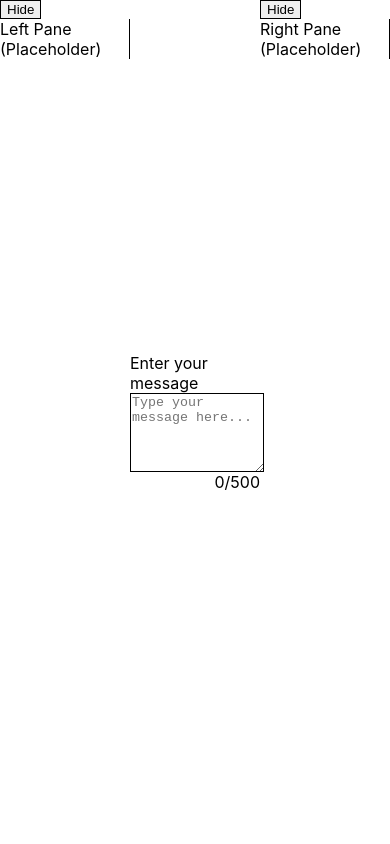
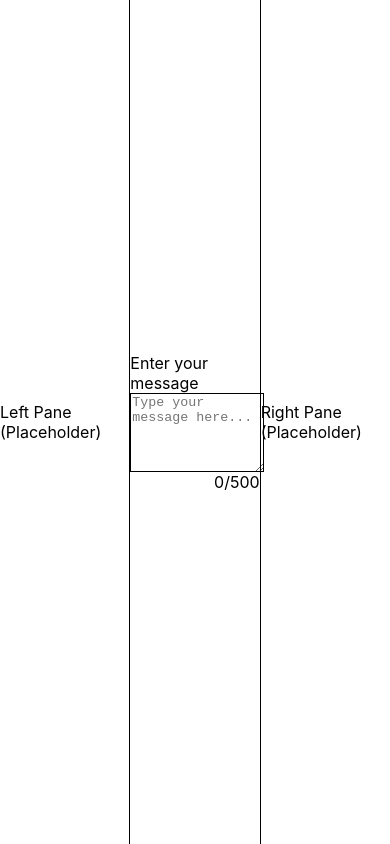
Before and after one commit to KelvinJRosado/llm-ui, a Vue app: page / in a window 390 px wide. Built offline with nearby package versions, Linux system fonts and the light colour scheme.

Commit message:
refactor: remove Hamburger component from LeftPane and RightPane, simplifying layout

```diff
--- a/src/components/CustomUI/Hamburger.vue
+++ /dev/null
@@ -1,57 +0,0 @@
-<template>
-  <div class="w-full">
-    <!-- Toggle Button -->
-    <button
-      @click="isOpen = !isOpen"
-      class="flex items-center px-4 py-2 mt-2 text-sm font-medium text-gray-700 bg-white border border-gray-300 rounded shadow-sm hover:bg-gray-100 focus:outline-none focus:ring-2 focus:ring-indigo-500"
-      :aria-expanded="isOpen"
-      aria-controls="hamburger-content"
-      type="button"
-    >
-      <span v-if="isOpen">Hide</span>
-      <span v-else>Show</span>
-      <svg
-        :class="[
-          'ml-2 h-5 w-5 transition-transform',
-          isOpen ? 'rotate-90' : '',
-        ]"
-        xmlns="http://www.w3.org/2000/svg"
-        fill="none"
-        viewBox="0 0 24 24"
-        stroke="currentColor"
-        aria-hidden="true"
-      >
-        <path
-          stroke-linecap="round"
-          stroke-linejoin="round"
-          stroke-width="2"
-          d="M9 5l7 7-7 7"
-        />
-      </svg>
-    </button>
-    <!-- Collapsible Content -->
-    <TransitionRoot
-      as="template"
-      :show="isOpen"
-    >
-      <div
-        id="hamburger-content"
-        class="mt-4"
-      >
-        <slot />
-      </div>
-    </TransitionRoot>
-  </div>
-</template>
-
-<script setup lang="ts">
-import { ref } from 'vue';
-import { TransitionRoot } from '@headlessui/vue';
-
-/**
- * Hamburger component: Collapsible section with a toggle button and slot for content.
- * - Uses Headless UI's TransitionRoot for smooth transitions.
- * - Accessible with ARIA attributes.
- */
-const isOpen = ref(true);
-</script>
--- a/src/components/Hamburger.vue
+++ /dev/null
@@ -1,57 +0,0 @@
-<template>
-  <div class="w-full">
-    <!-- Toggle Button -->
-    <button
-      @click="isOpen = !isOpen"
-      class="flex items-center px-4 py-2 mt-2 text-sm font-medium text-gray-700 bg-white border border-gray-300 rounded shadow-sm hover:bg-gray-100 focus:outline-none focus:ring-2 focus:ring-indigo-500"
-      :aria-expanded="isOpen"
-      aria-controls="hamburger-content"
-      type="button"
-    >
-      <span v-if="isOpen">Hide</span>
-      <span v-else>Show</span>
-      <svg
-        :class="[
-          'ml-2 h-5 w-5 transition-transform',
-          isOpen ? 'rotate-90' : '',
-        ]"
-        xmlns="http://www.w3.org/2000/svg"
-        fill="none"
-        viewBox="0 0 24 24"
-        stroke="currentColor"
-        aria-hidden="true"
-      >
-        <path
-          stroke-linecap="round"
-          stroke-linejoin="round"
-          stroke-width="2"
-          d="M9 5l7 7-7 7"
-        />
-      </svg>
-    </button>
-    <!-- Collapsible Content -->
-    <TransitionRoot
-      as="template"
-      :show="isOpen"
-    >
-      <div
-        id="hamburger-content"
-        class="mt-4"
-      >
-        <slot />
-      </div>
-    </TransitionRoot>
-  </div>
-</template>
-
-<script setup lang="ts">
-import { ref } from 'vue';
-import { TransitionRoot } from '@headlessui/vue';
-
-/**
- * Hamburger component: Collapsible section with a toggle button and slot for content.
- * - Uses Headless UI's TransitionRoot for smooth transitions.
- * - Accessible with ARIA attributes.
- */
-const isOpen = ref(true);
-</script>
--- a/src/components/LeftPane.vue
+++ b/src/components/LeftPane.vue
@@ -1,14 +1,9 @@
 <template>
-  <Hamburger>
-    <div
-      class="flex items-center justify-center h-full bg-gray-50 border-r border-gray-200"
-    >
-      <span class="text-gray-400">Left Pane (Placeholder)</span>
-    </div>
-  </Hamburger>
+  <div
+    class="flex items-center justify-center h-full bg-gray-50 border-r border-gray-200"
+  >
+    <span class="text-gray-400">Left Pane (Placeholder)</span>
+  </div>
 </template>
 
-<script setup lang="ts">
-// LeftPane: Placeholder for left section of the 3-pane layout
-import Hamburger from './CustomUI/Hamburger.vue';
-</script>
+<script setup lang="ts"></script>
--- a/src/components/RightPane.vue
+++ b/src/components/RightPane.vue
@@ -1,14 +1,9 @@
 <template>
-  <Hamburger>
-    <div
-      class="flex items-center justify-center h-full bg-gray-50 border-r border-gray-200"
-    >
-      <span class="text-gray-400">Right Pane (Placeholder)</span>
-    </div>
-  </Hamburger>
+  <div
+    class="flex items-center justify-center h-full bg-gray-50 border-l border-gray-200"
+  >
+    <span class="text-gray-400">Right Pane (Placeholder)</span>
+  </div>
 </template>
 
-<script setup lang="ts">
-// RightPane: Placeholder for right section of the 3-pane layout
-import Hamburger from './CustomUI/Hamburger.vue';
-</script>
+<script setup lang="ts"></script>
```
